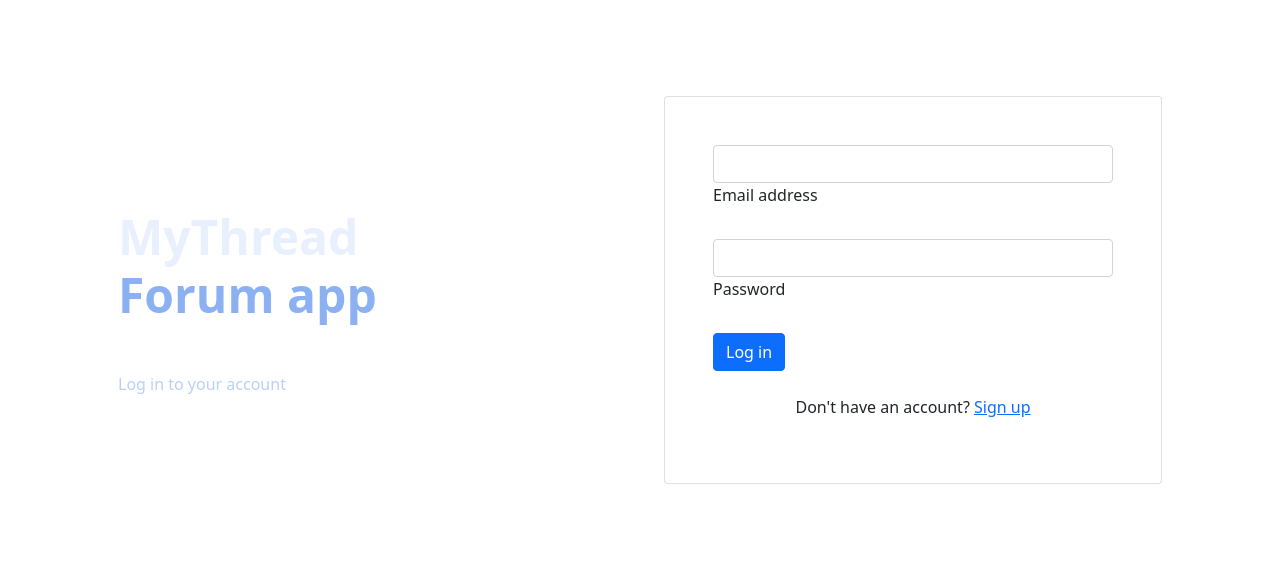
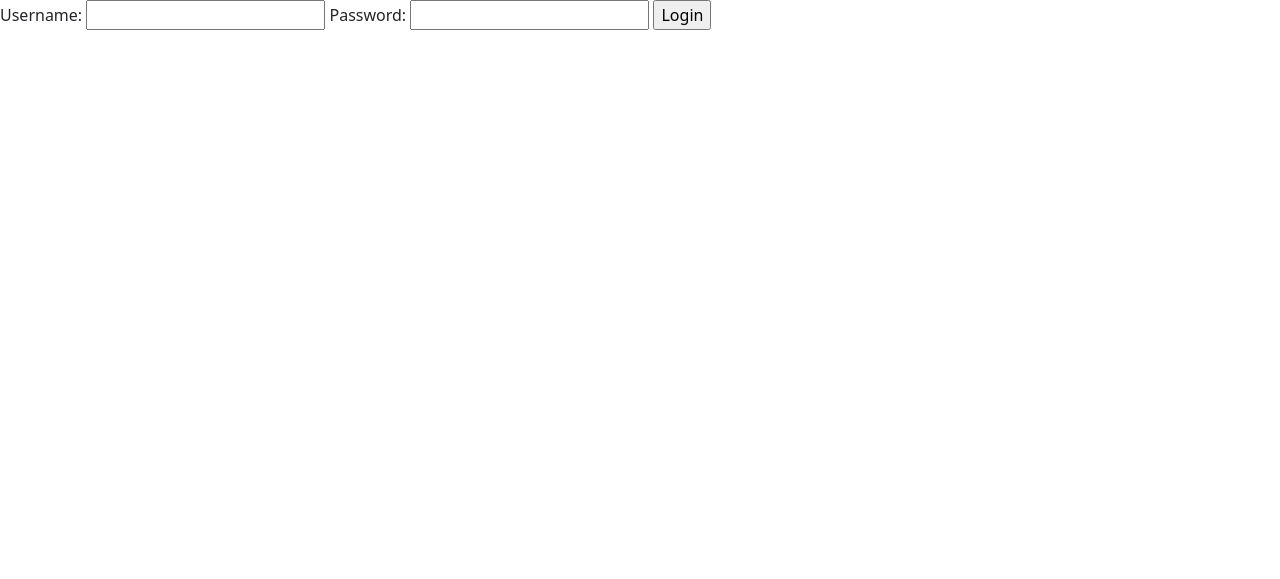
Before and after one commit to EnriqueB5310/PhpFinal, a PHP site: page /login.php in a window 1280 px wide. Shown: the top 579 px of the page. Run offline with PHP 8.4, Linux system fonts and the light colour scheme.

Commit message:
registration and login finished

```diff
--- a/login.php
+++ b/login.php
@@ -8,52 +8,12 @@
     <link href="https://cdn.jsdelivr.net/npm/bootstrap@5.0.2/dist/css/bootstrap.min.css" rel="stylesheet" integrity="sha384-EVSTQN3/azprG1Anm3QDgpJLIm9Nao0Yz1ztcQTwFspd3yD65VohhpuuCOmLASjC" crossorigin="anonymous">
 </head>
 <body>
-<div class="container px-4 py-5 px-md-5 text-center text-lg-start my-5">
-  <div class="row gx-lg-5 align-items-center mb-5">
-    <div class="col-lg-6 mb-5 mb-lg-0" style="z-index: 10">
-      <h1 class="my-5 display-5 fw-bold ls-tight" style="color: hsl(218, 81%, 95%)">
-        MyThread <br />
-        <span style="color: hsl(218, 81%, 75%)">Forum app</span>
-      </h1>
-      <p class="mb-4 opacity-70" style="color: hsl(218, 81%, 85%)">
-        Log in to your account
-      </p>
-    </div>
-
-    <div class="col-lg-6 mb-5 mb-lg-0 position-relative">
-      <div id="radius-shape-1" class="position-absolute rounded-circle shadow-5-strong"></div>
-      <div id="radius-shape-2" class="position-absolute shadow-5-strong"></div>
-
-      <div class="card bg-glass">
-        <div class="card-body px-4 py-5 px-md-5">
-          <form action="new_user.php" method="post">
-            <!-- Email input -->
-            <div data-mdb-input-init class="form-outline mb-4">
-              <input type="email" id="form3Example5" class="form-control" name="email" />
-              <label class="form-label" for="form3Example5">Email address</label>
-            </div>
-
-            <!-- Password input -->
-            <div data-mdb-input-init class="form-outline mb-4">
-              <input type="password" id="form3Example6" class="form-control" name="password" />
-              <label class="form-label" for="form3Example6">Password</label>
-            </div>
-
-            <!-- Submit button -->
-            <button type="submit" data-mdb-button-init data-mdb-ripple-init class="btn btn-primary btn-block mb-4">
-              Log in
-            </button>
-
-            <!-- Register buttons -->
-            <div class="text-center">
-              <p>Don't have an account? <a href="signup.php">Sign up</a></p>
-            </div>
-          </form>
-        </div>
-      </div>
-    </div>
-  </div>
-</div>
+<form action="user_auth.php" method="post">
+  <label for="username">Username:</label>
+  <input id="username" name="username" required="" type="text" />
+  <label for="password">Password:</label> <input id="password" name="password" required="" type="password" />
+  <input name="login" type="submit" value="Login" />
+</form>
 
 
 </body>
```
Also changed, not shown: index.php (+18 -18 lines), new_user.php (deleted, +0 -31 lines), register.php (added, +22 -0 lines), user_auth.php (added, +37 -0 lines).
